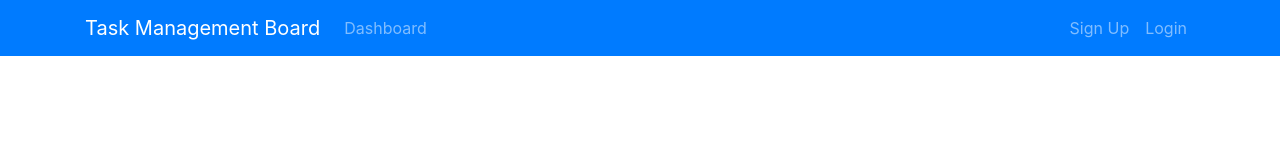
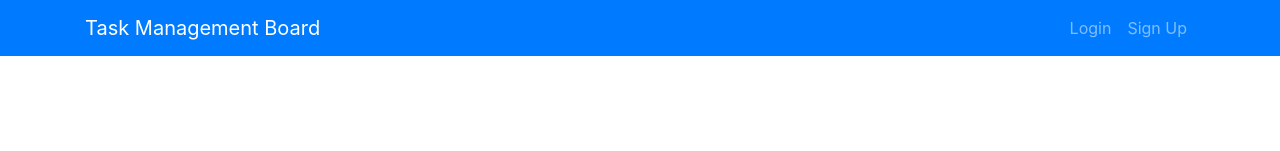
Before and after one commit to citizen67/TaskManagementBoard, a React (Create React App) app in the folder frontend/: page / in a window 1280 px wide. Shown: the top 151 px of the page. Built offline with nearby package versions, Linux system fonts and the light colour scheme.

Commit message:
Add dynamic header based on the security state

```diff
--- a/frontend/src/components/Layout/Header.js
+++ b/frontend/src/components/Layout/Header.js
@@ -1,8 +1,71 @@
 import React, { Component } from "react";
 import { Link } from "react-router-dom";
+import PropTypes from "prop-types";
+import { connect } from "react-redux";
+import { logout } from "../../actions/securityActions";
 
 class Header extends Component {
+
+  logout() {
+    this.props.logout();
+    window.location.href = "/";
+  }
+
   render() {
+    const { validToken, user } = this.props.security;
+
+    const userIsNotAuthenticated = (
+      <div className="collapse navbar-collapse" id="mobile-nav">
+
+        <ul className="navbar-nav ml-auto">
+          <li className="nav-item">
+            <Link className="nav-link" to="/login">
+              Login
+            </Link>
+          </li>
+          <li className="nav-item">
+            <Link className="nav-link" to="/register">
+              Sign Up
+            </Link>
+          </li>
+        </ul>
+      </div>
+    );
+
+    const userIsAuthenticated = (
+      <div className="collapse navbar-collapse" id="mobile-nav">
+        <ul className="navbar-nav mr-auto">
+          <li className="nav-item">
+            <Link className="nav-link" to="/dashboard">
+              Dashboard
+            </Link>
+          </li>
+        </ul>
+
+        <ul className="navbar-nav ml-auto">
+          <li className="nav-item">
+            <Link className="nav-link" to="/dashboard">
+              <i className="fas fa-user-circle mr-1" />
+              {user.fullName}
+            </Link>
+          </li>
+          <li className="nav-item">
+            <Link className="nav-link" to="/logout" onClick={this.logout.bind(this)}>
+              Exit
+            </Link>
+          </li>
+        </ul>
+      </div>
+    );
+
+    let headerLinks;
+
+    if (validToken && user) {
+      headerLinks = userIsAuthenticated;
+    } else {
+      headerLinks = userIsNotAuthenticated;
+    }
+
     return (
       <nav className="navbar navbar-expand-sm navbar-dark bg-primary mb-4">
         <div className="container">
@@ -17,33 +80,20 @@
           >
             <span className="navbar-toggler-icon" />
           </button>
-
-          <div className="collapse navbar-collapse" id="mobile-nav">
-            <ul className="navbar-nav mr-auto">
-              <li className="nav-item">
-                <Link className="nav-link" to="/dashboard">
-                  Dashboard
-                </Link>
-              </li>
-            </ul>
-
-            <ul className="navbar-nav ml-auto">
-              <li className="nav-item">
-                <Link className="nav-link" to="/register">
-                  Sign Up
-                </Link>
-              </li>
-              <li className="nav-item">
-                <Link className="nav-link" to="/login">
-                  Login
-                </Link>
-              </li>
-            </ul>
-          </div>
+          {headerLinks}
         </div>
       </nav>
     );
   }
-}
+};
 
-export default Header;
+Header.propTypes = {
+  logout: PropTypes.func.isRequired,
+  security: PropTypes.object.isRequired
+};
+
+const mapStateToProps = state => ({
+  security: state.security
+});
+
+export default connect(mapStateToProps, { logout })(Header);
```
